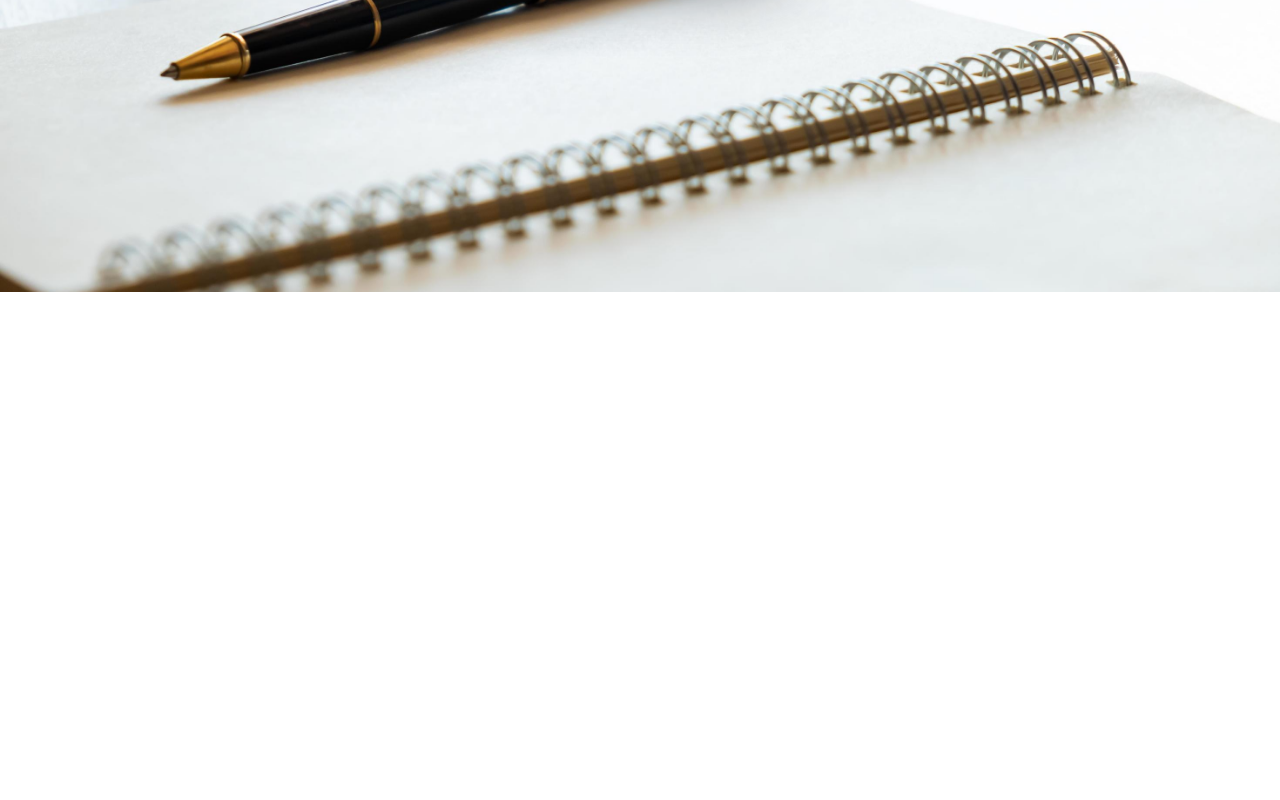
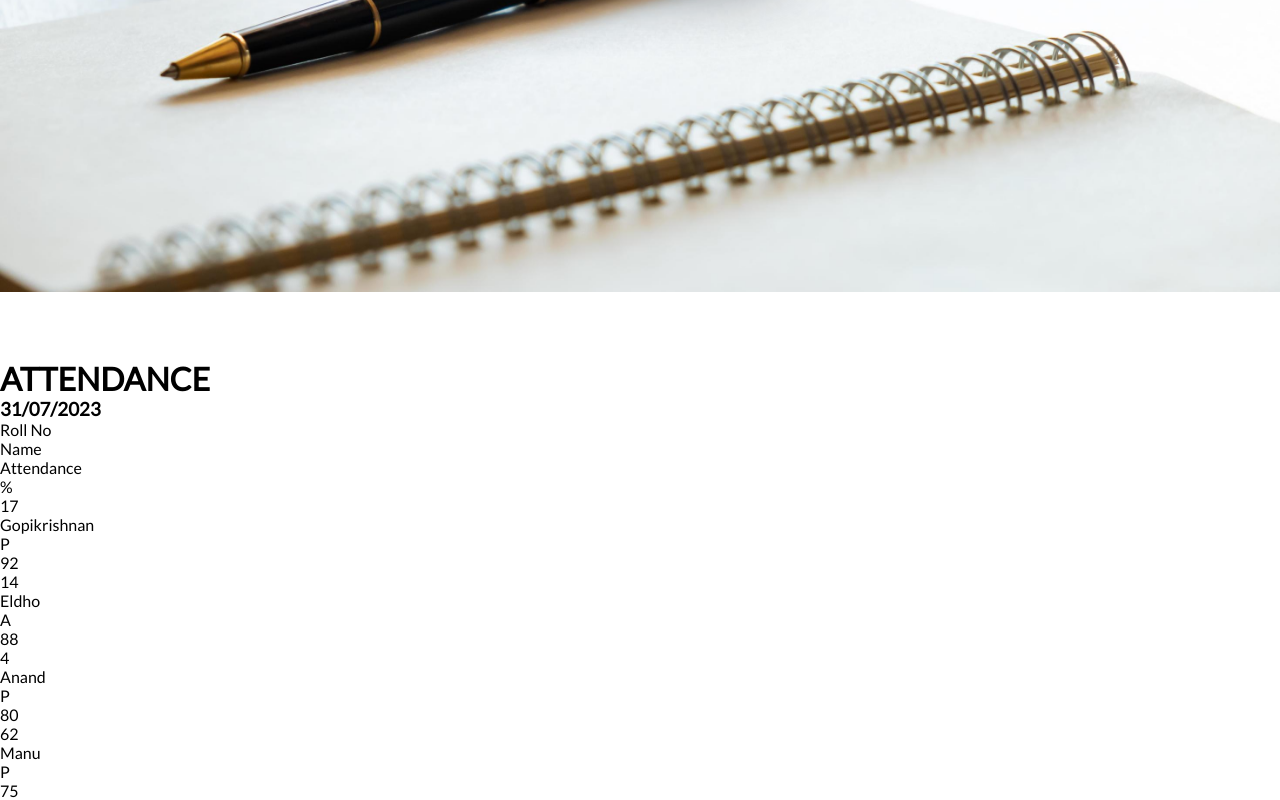
Before and after one commit to Anand-B-Nair/Attendance-Tracker, a website: page login.html in a window 1280 px wide. Shown: the part 508-1308 px from the top of the page. Before the commit the page ends 800 px from the top, so only its background shows below. Drawn offline with Linux system fonts and the light colour scheme; a web font is replaced by a local one.

Commit message:
Update login.html

```diff
--- a/login.html
+++ b/login.html
@@ -9,6 +9,7 @@
     <link rel="preconnect" href="https://fonts.googleapis.com">
     <link rel="preconnect" href="https://fonts.gstatic.com" crossorigin>
     <link href="https://fonts.googleapis.com/css2?family=Lato&display=swap" rel="stylesheet">
+    <link href="https://fonts.googleapis.com/css2?family=Kaushan+Script&family=Lato&family=Patua+One&family=Tajawal&display=swap" rel="stylesheet">
 </head>
 <body>
     <div id="login">
@@ -16,32 +17,131 @@
             <a href="index.html"><i class="fa-solid fa-arrow-left"></i></a>
         <div class="login">
 
-                <form>
+                <form id="loginForm">
                     <i class="fa-solid fa-circle-user fa-fade"></i><br>
-                        <input type="text" id="name" placeholder="Username" required><br>
+
+                        <input type="text" id="username" placeholder="Username" required><br>
+
                         <input type="password" id="password" placeholder="password" required><br>
-                        <button id="loginBtn" onclick="checkUser()" class="btn">Login</button>
+
+                        <button type="submit" class="btn" id="loginBtn">Login</button>
                 </form>
         </div>
         </div>
     </div>
+    <div id="attendance">
+    <div class="content">
+        <div class="header">
+            <a href="index.html"><i class="fa-solid fa-arrow-left"></i></a>
+        </div>
+        <div class="heading">
+            <h1>ATTENDANCE</h1>
+        </div>
+        <div class="date">
+            <h3>31/07/2023</h3>
+        </div>
+        <div class="table">
+            <div class="table-row table-head">
+                <div class="table-cell">
+                    <p>Roll No</p>
+                </div>
+                <div class="table-cell">
+                    <p>Name</p>
+                </div>
+                <div class="table-cell">
+                    <p>Attendance</p>
+                </div>
+                <div class="table-cell">
+                    <p>%</p>
+                </div>
+            </div>
+            <div class="table-row ">
+                <div class="table-cell last-cell">
+                    <p>17</p>
+                </div>
+                <div class="table-cell Name-cell last-cell">
+                    <p>Gopikrishnan</p>
+                </div>
+                <div class="table-cell last-cell">
+                    <p id="edit1">P</p>
+                </div>
+                <div class="table-cell last-cell">
+                    <p>92</p>
+                </div>
+            </div>
+            <div class="table-row ">
+                <div class="table-cell last-cell">
+                    <p>14</p>
+                </div>
+                <div class="table-cell Name-cell last-cell">
+                    <p>Eldho</p>
+                </div>
+                <div class="table-cell last-cell">
+                    <p id="edit2">A</p>
+                </div>
+                <div class="table-cell last-cell last-cell">
+                    <p>88</p>
+                </div>
+            </div>
+            <div class="table-row ">
+                <div class="table-cell last-cell">
+                    <p>4</p>
+                </div>
+                <div class="table-cell Name-cell last-cell">
+                    <p>Anand</p>
+                </div>
+                <div class="table-cell last-cell">
+                    <p id="edit3">P</p>
+                </div>
+                <div class="table-cell last-cell">
+                    <p>80</p>
+                </div>
+            </div>
+            <div class="table-row">
+                <div class="table-cell last-cell">
+                    <p>62</p>
+                </div>
+                <div class="table-cell Name-cell last-cell">
+                    <p>Manu</p>
+                </div>
+                <div class="table-cell last-cell">
+                    <p id="edit4">P</p>
+                </div>
+                <div class="table-cell last-cell">
+                    <p>75</p>
+                </div>
+            </div>
+        </div>
+    </div>
+</div>
+</body>
+<script>
+const loginBtn = document.getElementById("loginBtn");
+loginBtn.addEventListener("click", ()=>{
+    checkUser();
+})
 
-</body>
-    <script>
-    const loginBtn = document.getElementById("loginBtn");
-
-   function checkUser() {
+function checkUser(){
     event.preventDefault();
-        if((document.getElementById("name").value =="a")&&( document.getElementById("password").value == "1")){
-            alert("Login Successfull!");
-            window.location.href = "attendance.html";
-        }else {
-            alert("Wrong username or password");
-        }
+    localStorage.setItem('isLoggedIn','false');
+    if((document.getElementById("username").value=="a")&&(document.getElementById("password").value=="1")){
+        alert("Login Successful!");
+        location.href = "#attendance";
+        document.getElementById('edit1').setAttribute('contenteditable', 'true');
+        document.getElementById('edit1').addEventListener('input', function() {
+            document.getElementById('edit1').innerHTML = this.innerHTML; });
+        document.getElementById('edit2').setAttribute('contenteditable', 'true');
+        document.getElementById('edit2').addEventListener('input', function() {
+            document.getElementById('edit2').innerHTML = this.innerHTML; });
+        document.getElementById('edit3').setAttribute('contenteditable', 'true');
+        document.getElementById('edit3').addEventListener('input', function() {
+            document.getElementById('edit3').innerHTML = this.innerHTML; });
+        document.getElementById('edit4').setAttribute('contenteditable', 'true');
+        document.getElementById('edit4').addEventListener('input', function() {
+            document.getElementById('edit4').innerHTML = this.innerHTML; });
+    }else {
+        alert("Wrong username or password. Try again");
     }
-
-    loginBtn.addEventListener("click", ()=>{
-        checkUser();
-    })
+    }
 </script>
 </html>
```
